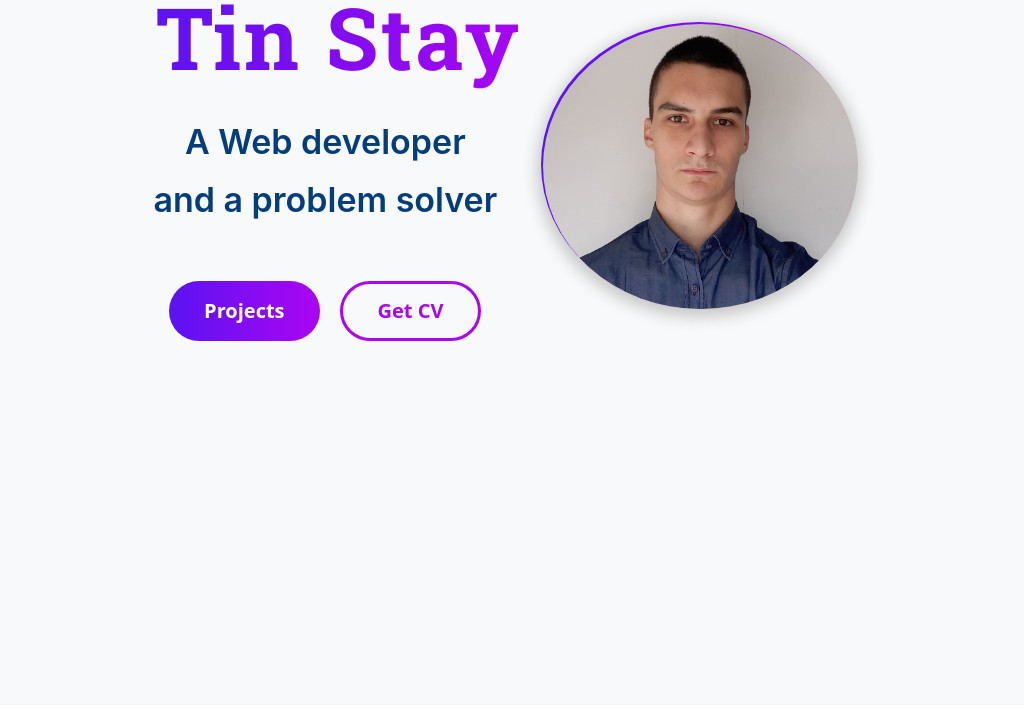
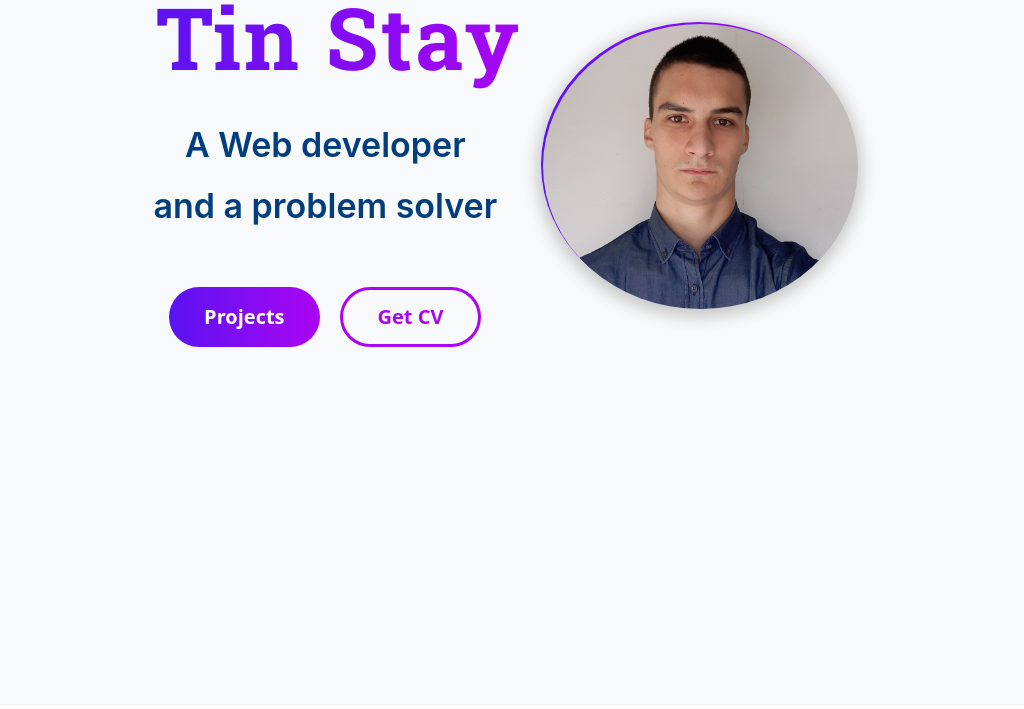
Before and after one commit to TinStay/Portfolio, a Gatsby site: page / in a window 1024 px wide. Shown: the part 91-800 px from the top of the page. Built offline with nearby package versions, Linux system fonts and the light colour scheme; Gatsby itself is replaced by a stand-in of ours; a web font is replaced by a local one.

Commit message:
Altered main jumbotron sizing

```diff
--- a/src/index.scss
+++ b/src/index.scss
@@ -249,12 +249,16 @@ p{
 html {
   font-family: $default-font-family;
   font-size: 20px;
+  overflow-x: hidden;
 }
 
 body {
+  position: relative;
+
   margin: 0;
   padding: 0;
   font-family: $default-font-family;
+  overflow-x: hidden;
 }
 
 .layout-container {
@@ -409,6 +413,18 @@ header {
   margin: 20px 0 0 0;
   font-weight: 600;
   color: $dark-blue-font;
+
+  @media screen and (min-width: 1199px) {
+    // font-size: 1.6rem;
+  }
+}
+
+.secondary-text{
+  margin: 2rem 0;
+
+  @media screen and (min-width: 992px) {
+    margin: 1rem 0;
+  }
 }
 
 .heading-small {
@@ -419,7 +435,7 @@ header {
 
   @media screen and (min-width: 992px) {
     font-size: 1.7rem;
-    margin: 17px 0 0 0;
+    margin: 20px 0 0 0;
   }
 }
 
@@ -472,7 +488,11 @@ header {
 }
 
 .jumbotron-buttons {
-  margin-top: 3rem;
+  margin-top: 4rem;
+
+  @media screen and (min-width: 992px) {
+    margin-top: 3rem;
+  }
 }
 
 .btn-jumbotron-full {
@@ -548,7 +568,7 @@ header {
 }
 
 .profile-image-circle {
-  margin: 5% auto 5% auto;
+  margin: 5% auto 0% auto;
   width: 160px;
   height: 145px;
   padding: 2px 2px;
@@ -598,17 +618,6 @@ header {
   }
 }
 
-@media only screen and (max-width: 1199px) {
-  .heading-middle {
-    font-size: 1.6rem;
-  }
-
-  .jumbotron-buttons {
-    display: flex;
-    justify-content: space-around;
-    margin: 3rem 0;
-  }
-}
 
 .skills-container {
 }
--- a/src/pages/index.js
+++ b/src/pages/index.js
@@ -4,7 +4,7 @@ import SEO from "../components/seo"
 import { Link, graphql, useStaticQuery } from "gatsby"
 import Img from "gatsby-image"
 import TechIcon from "../components/Icons/TechIcon"
-import CV from '../static/Martin Staykov CV.pdf'
+import CV from "../static/Martin Staykov CV.pdf"
 
 const IndexPage = ({ data }) => {
   const frontendIcons = [
@@ -50,17 +50,15 @@ const IndexPage = ({ data }) => {
             </div>
             <div className="main-text col-lg-6 order-lg-1 px-0">
               <h1 className="heading-tin-stay mx-auto">Tin Stay</h1>
-              <h2 className="heading-small">A Web developer</h2>
-              <h2 className="heading-small">and a problem solver</h2>
+              <div class="secondary-text">
+                <h2 className="heading-small">A Web developer</h2>
+                <h2 className="heading-small">and a problem solver</h2>
+              </div>
               <div className="jumbotron-buttons d-flex justify-content-center">
                 <Link to="/projects/" className="btn-jumbotron-full">
                   Projects
                 </Link>
-                <a
-                  href={CV}
-                  download
-                  className="btn-jumbotron"
-                >
+                <a href={CV} download className="btn-jumbotron">
                   Get CV
                 </a>
               </div>
```
